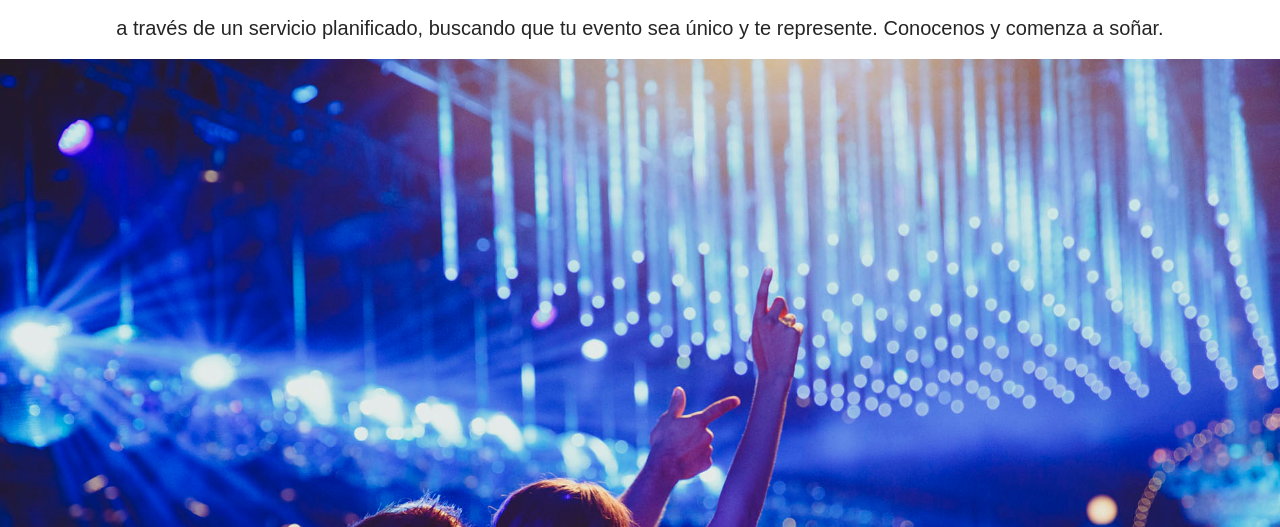
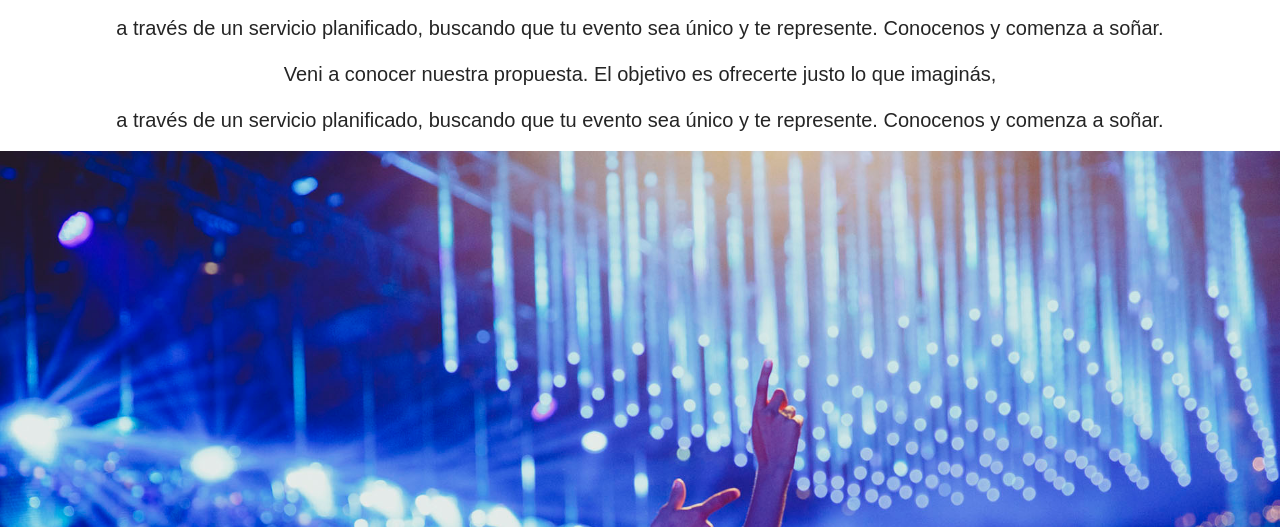
Before and after one commit to rominapello/salonviva, a website: page index.html in a window 1280 px wide. Shown: the part 273-800 px from the top of the page. Drawn offline with nearby package versions, Linux system fonts and the light colour scheme.

Commit message:
Modificacion de index2

```diff
--- a/index.html
+++ b/index.html
@@ -53,6 +53,9 @@
                     <p>Veni a conocer nuestra propuesta. El objetivo es ofrecerte justo lo que imaginás,</p>
                     <p>a través de un servicio planificado, buscando
                     que tu evento sea único y te represente. Conocenos y comenza a soñar.</p>
+                    <p>Veni a conocer nuestra propuesta. El objetivo es ofrecerte justo lo que imaginás,</p>
+                    <p>a través de un servicio planificado, buscando
+                    que tu evento sea único y te represente. Conocenos y comenza a soñar.</p>
                     </div>
         <img src="./imagenes/portada.jpg" alt="salon_viva" width="100%" height="auto">
        </section>
```
